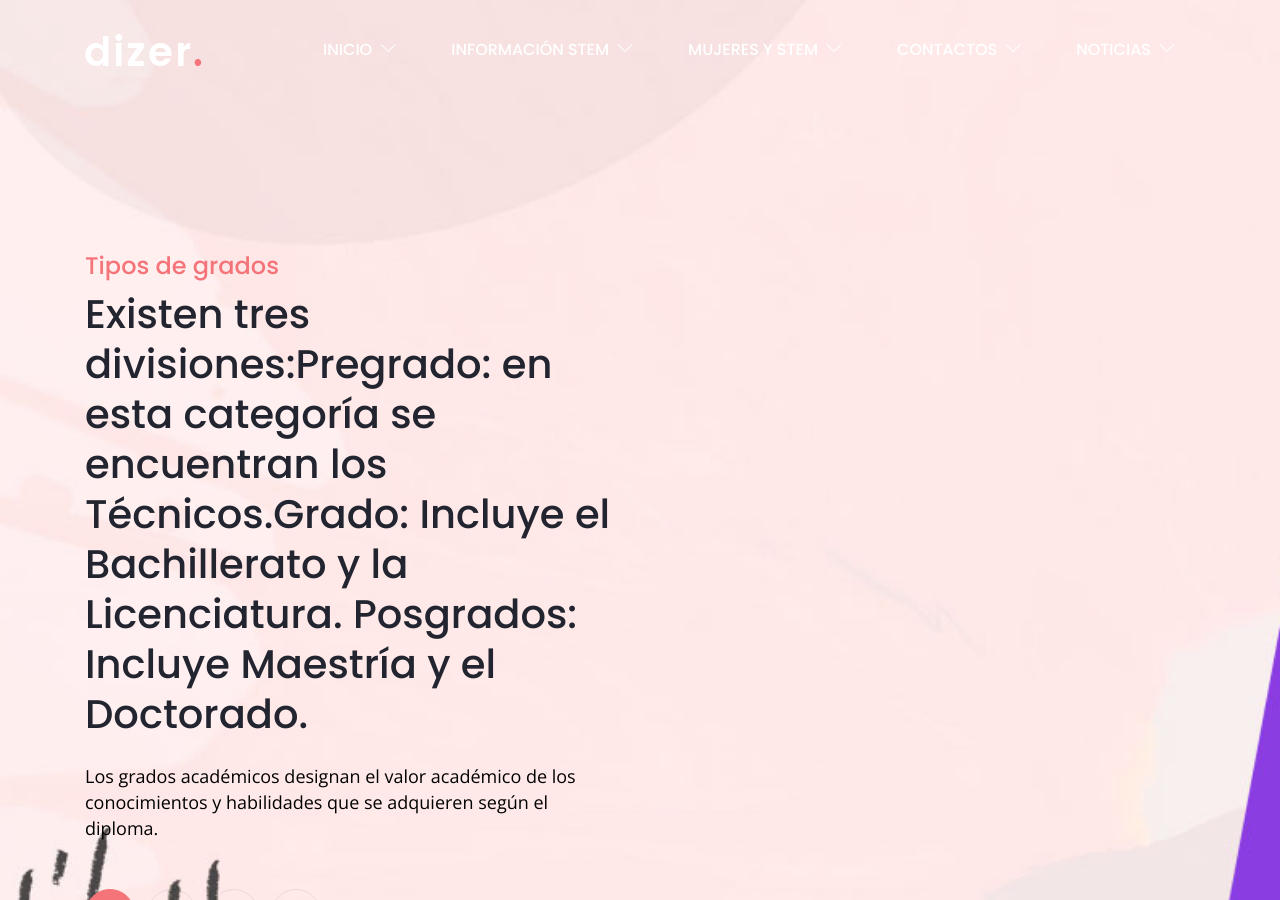
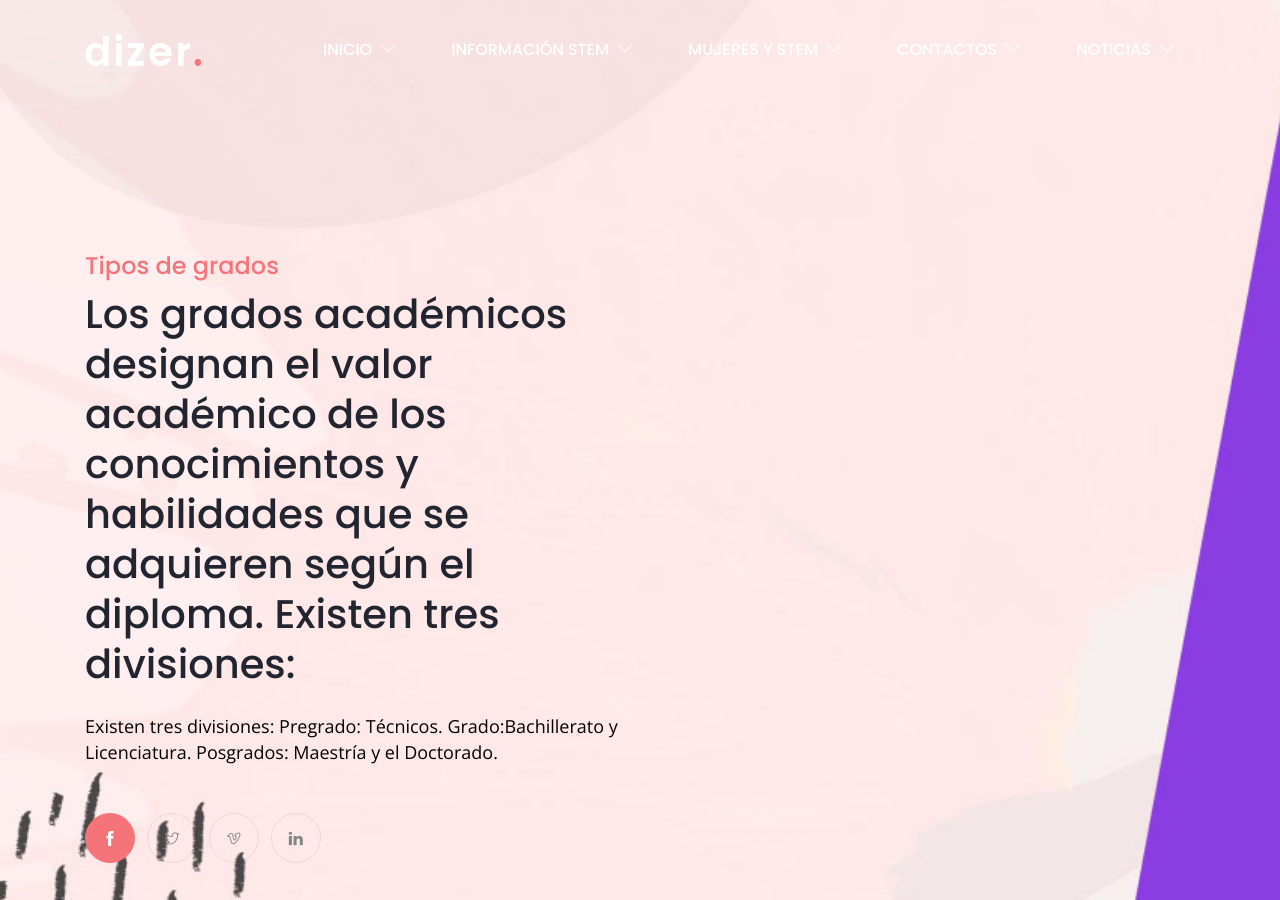
Before and after one commit to estaennosotraspiloto/estaennosotraspiloto, a Jekyll site: the page built from about-me.html, in a window 1280 px wide and 900 px high. Built offline with Jekyll 4.4.1, drawn with Linux system fonts in a browser that asks for light colours.

Commit message:
Update from Forestry.io estaennosotraspiloto updated about-me.html

```diff
--- a/about-me.html
+++ b/about-me.html
@@ -2,10 +2,10 @@
 layout: default
 header_image: "/assets/images/bg/about-bg-2.jpg"
 title: Tipos de grados
-bio: 'Existen tres divisiones:Pregrado: en esta categoría se encuentran los Técnicos.Grado:
-  Incluye el Bachillerato y la Licenciatura. Posgrados: Incluye Maestría y el Doctorado.  '
-description: 'Los grados académicos designan el valor académico de los conocimientos
-  y habilidades que se adquieren según el diploma. '
+bio: 'Los grados académicos designan el valor académico de los conocimientos y habilidades
+  que se adquieren según el diploma. Existen tres divisiones: '
+description: "Existen tres divisiones:\nPregrado: Técnicos.\nGrado:Bachillerato y
+  Licenciatura. \nPosgrados: Maestría y el Doctorado.   "
 
 ---
 <section class="about-banner" style="background-image:url({{page.header_image}});">
```
